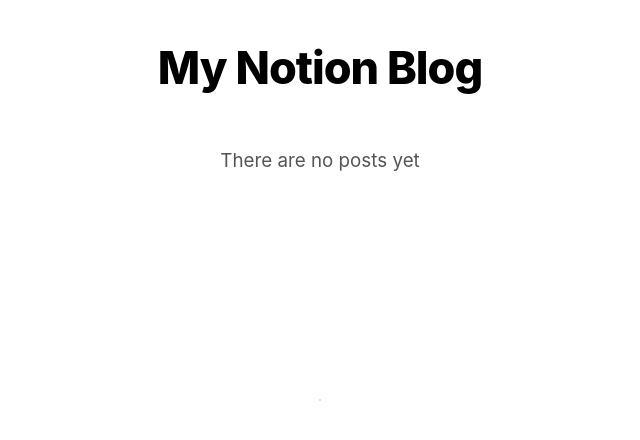
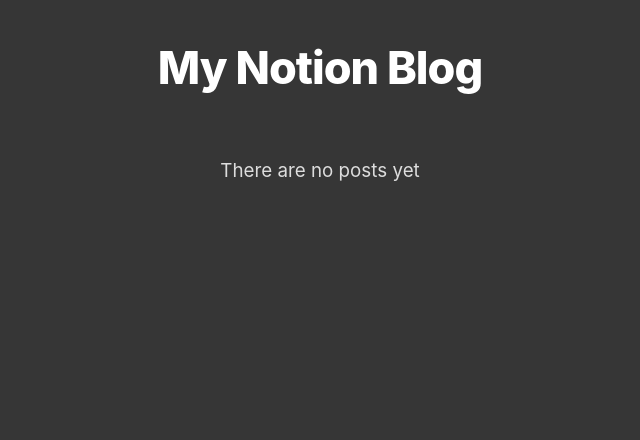
Before and after one commit to 92thunder/notion-blog, a Next.js app: page / in a window 1280 px wide. Shown: the top 440 px of the page, without its empty margins (320-960 px from the left). Built offline with nearby package versions, Linux system fonts and the light colour scheme.

Commit message:
adjust global style

```diff
--- a/src/styles/global.css
+++ b/src/styles/global.css
@@ -4,8 +4,8 @@
   --gap: 1rem;
   --gap-double: 2rem;
 
-  --bg: #fff;
-  --fg: #000;
+  --bg: #363636;
+  --fg: #fff;
   --accents-1: #111;
   --accents-2: #333;
   --accents-3: #888;
@@ -38,8 +38,6 @@
   font-family: -apple-system, BlinkMacSystemFont, Segoe UI, Roboto, Oxygen,
     Ubuntu, Cantarell, Fira Sans, Droid Sans, Helvetica Neue, sans-serif;
 
-  background-image: radial-gradient(#ddd 1px, transparent 1px),
-    radial-gradient(#ddd 1px, transparent 1px);
   background-position: 0 0, 25px 25px;
   background-attachment: fixed;
   background-size: 50px 50px;
@@ -252,11 +250,11 @@
 }
 
 a {
-  color: #0070f3;
+  color: #fff;
   text-decoration: none;
 }
 a:hover {
-  color: #3291ff;
+  color: #ddd;
 }
 
 .links {
@@ -278,7 +276,8 @@
 }
 
 h1 {
-  margin: var(--gap-double) 0 calc(0.5 * var(--gap)) 0;
+  margin: 0;
+  padding: var(--gap-double) 0 calc(0.5 * var(--gap)) 0;
   font-size: 2.25rem;
   font-weight: 800;
   letter-spacing: -0.05rem;
@@ -306,7 +305,7 @@
 }
 
 p {
-  color: #555;
+  color: #ddd;
   font-weight: 400;
   font-size: 0.94rem;
   line-height: 1.7;
```
